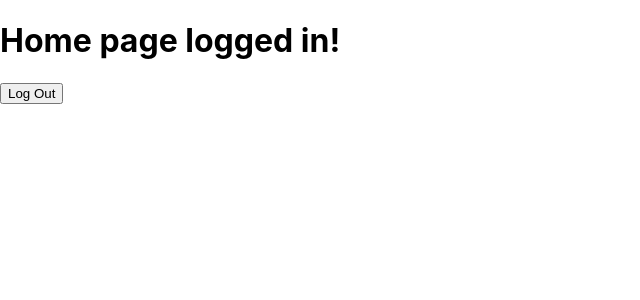
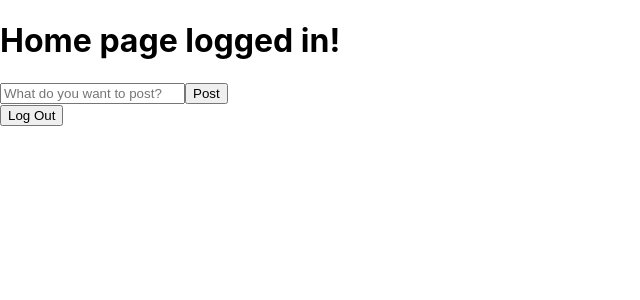
Before and after one commit to Nicolas7Chaves/moody, a React (Create React App) app in the folder frontend/: page /home in a window 1280 px wide. Shown: the top 300 px of the page, without its empty margins (0-640 px from the left). Built offline with nearby package versions, Linux system fonts and the light colour scheme; no server answers.

Commit message:
add form to post and addDoc from firestore to post on db

```diff
--- a/frontend/src/components/Home.js
+++ b/frontend/src/components/Home.js
@@ -3,6 +3,7 @@ import { onAuthStateChanged } from 'firebase/auth';
 import { auth } from '../firebase-config';
 import LogOut from './LogOut';
 import './styles.scss';
+import Post from './Post';
 
 function Home() {
     const [userName, setUserName] = useState('');
@@ -23,6 +24,7 @@ function Home() {
         <>
             <h1>Home page logged in!</h1>
             {userName && <p>Welcome, {userName}</p>}
+            <Post />
             <LogOut />
         </>
     );
--- a/frontend/src/components/Post.js
+++ b/frontend/src/components/Post.js
@@ -1,15 +1,31 @@
 import './styles.scss'
+import { collection, addDoc } from "firebase/firestore";
+import { db } from '../firebase-config';
+import { useState } from 'react';
 
-function Post() {
-    const handleSubmit = (e) => {
-
+function Post(postBody) {
+    const [postText, setPostText] = useState('');
+    const handleSubmit = async (e) => {
+        e.preventDefault();
+        try {
+            const docRef = await addDoc(collection(db, "posts"), {
+                body: postText
+            });
+            console.log("Document written with ID: ", docRef.id);
+            setPostText('');
+        } catch (e) {
+            console.error("Error adding document: ", e);
+        }
     }
-    return(
+    return (
         <>
-        <form onSubmit={handleSubmit}>
-            <input type="text" placeholder="What do you want to post?" />
-            <button type='submit'>Post</button>
-        </form>
+            <form onSubmit={handleSubmit}>
+                <input type="text" placeholder="What do you want to post?"
+                    value={postText} onChange={(e) => setPostText(e.target.value)} />
+                <button type='submit'>Post</button>
+            </form>
         </>
     )
 }
+
+export default Post;
--- a/frontend/src/firebase-config.js
+++ b/frontend/src/firebase-config.js
@@ -22,11 +22,10 @@ const firebaseConfig = {
 
 // Initialize Firebase
 const app = initializeApp(firebaseConfig);
-
 // Export the auth module
 export const auth = getAuth(app);
-
 // Initialize Cloud Firestore and get a reference to the service
 const db = getFirestore(app);
 console.log(db);
-//
+
+export { app, db };
```
Also changed, not shown: frontend/src/components/Moods.js (added).
